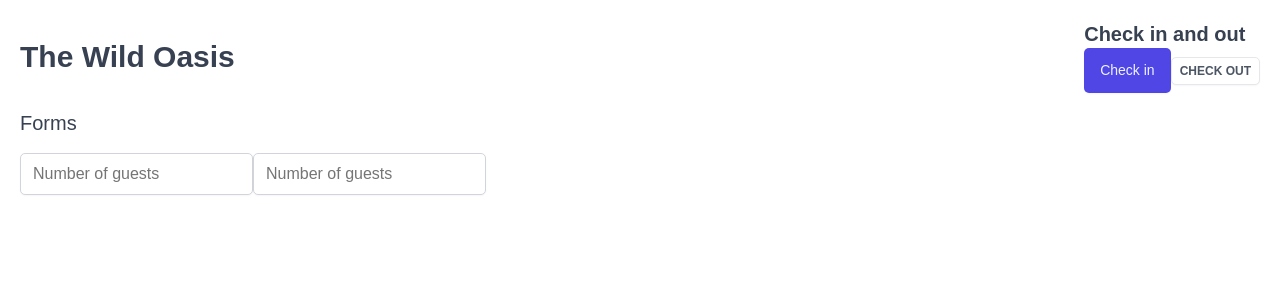
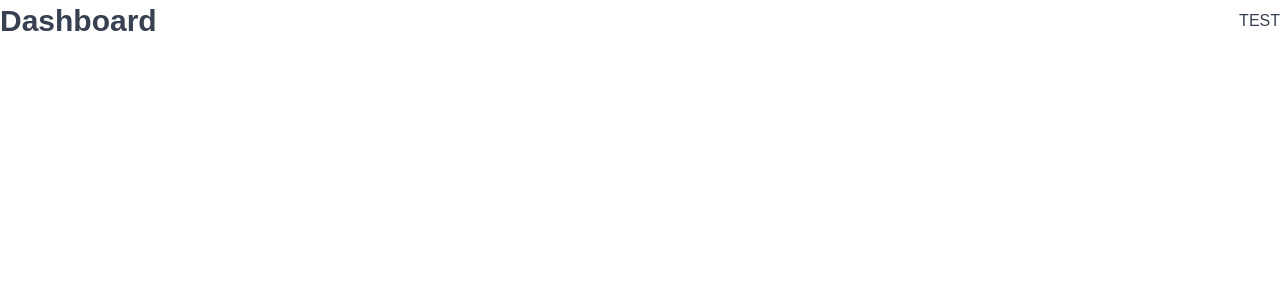
Before and after one commit to cathrynngaosi/the-wild-oasis, a React app: page /dashboard in a window 1280 px wide. Shown: the top 300 px of the page. Built offline with nearby package versions, Linux system fonts and the light colour scheme; the HTML template or start-up script is replaced by a standard one.

Commit message:
Setup routes

```diff
--- a/package.json
+++ b/package.json
@@ -12,6 +12,7 @@
   "dependencies": {
     "react": "^18.2.0",
     "react-dom": "^18.2.0",
+    "react-router-dom": "^6.14.2",
     "styled-components": "^6.0.5"
   },
   "devDependencies": {
--- a/src/App.jsx
+++ b/src/App.jsx
@@ -1,43 +1,32 @@
-import { styled } from "styled-components";
+import { BrowserRouter, Routes, Route, Navigate } from "react-router-dom";
+
 import GlobalStyles from "../styles/GlobalStyles";
-import Button from "../ui/Button";
-import Input from "../ui/Input";
-import Heading from "../ui/Heading";
-import Row from "../ui/Row";
-
-const StyledApp = styled.div`
-  /* background-color: orangered; */
-  padding: 20px;
-`;
+import Dashboard from "../pages/Dashboard";
+import Bookings from "../pages/Bookings";
+import Cabins from "../pages/Cabins";
+import Users from "../pages/Users";
+import Settings from "../pages/Settings";
+import Account from "../pages/Account";
+import Login from "../pages/Login";
+import PageNotFound from "../pages/PageNotFound";
 
 function App() {
   return (
     <>
       <GlobalStyles />
-      <StyledApp>
-        <Row>
-          <Row type="horizontal">
-            <Heading as="h1">The Wild Oasis</Heading>
-            <div>
-              <Heading as="h2">Check in and out</Heading>
-              <Button variation="primary" size="medium">
-                Check in
-              </Button>
-              <Button variation="secondary" size="small">
-                Check out
-              </Button>
-            </div>
-          </Row>
-
-          <Row>
-            <Heading as="h3">Forms</Heading>
-            <form>
-              <Input type="number" placeholder="Number of guests" />
-              <Input type="number" placeholder="Number of guests" />
-            </form>
-          </Row>
-        </Row>
-      </StyledApp>
+      <BrowserRouter>
+        <Routes>
+          <Route index element={<Navigate replace to="dashboard" />} />
+          <Route path="dashboard" element={<Dashboard />} />
+          <Route path="bookings" element={<Bookings />} />
+          <Route path="cabins" element={<Cabins />} />
+          <Route path="users" element={<Users />} />
+          <Route path="settings" element={<Settings />} />
+          <Route path="account" element={<Account />} />
+          <Route path="login" element={<Login />} />
+          <Route path="*" element={<PageNotFound />} />
+        </Routes>
+      </BrowserRouter>
     </>
   );
 }
```
Also changed, not shown: 1 other file (tests, documents, lock files or other folders).
